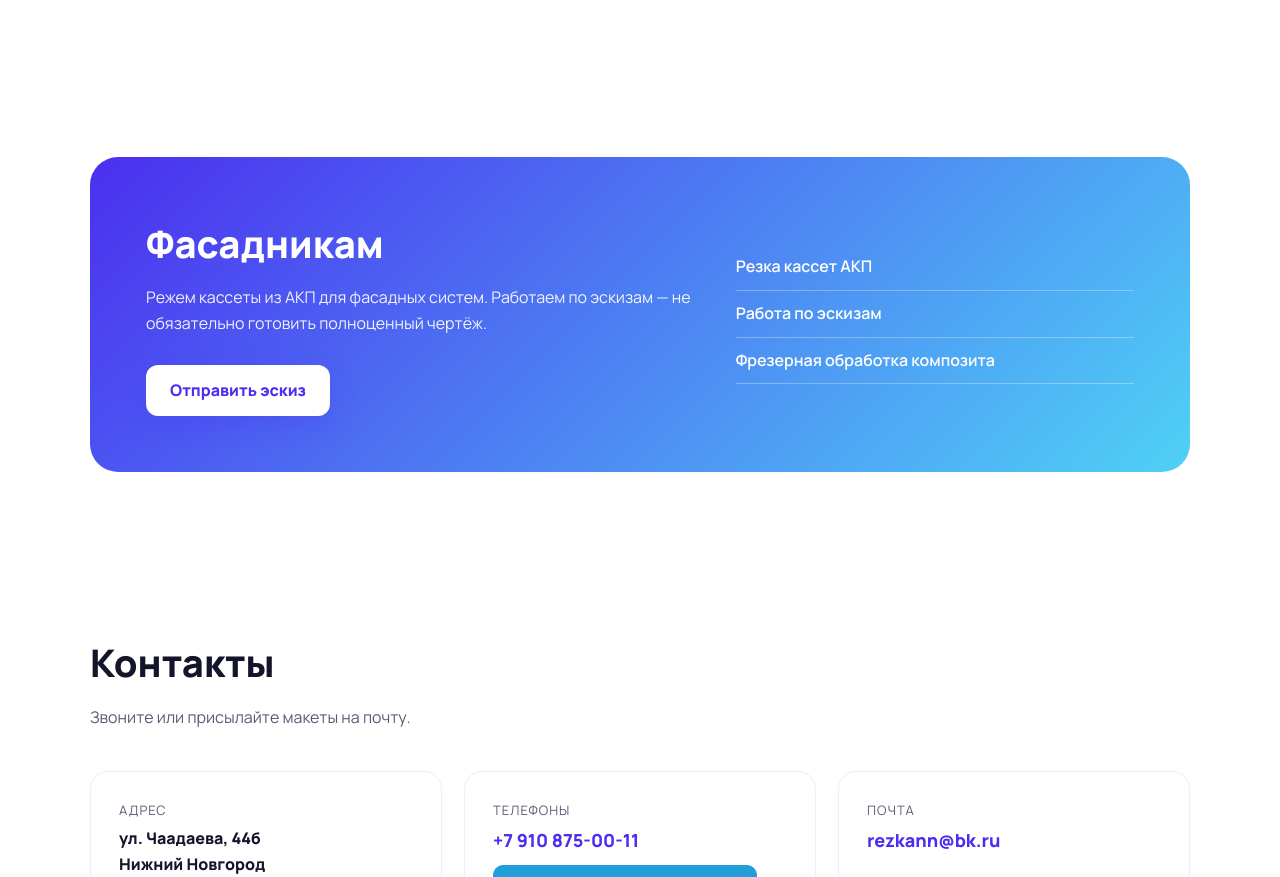
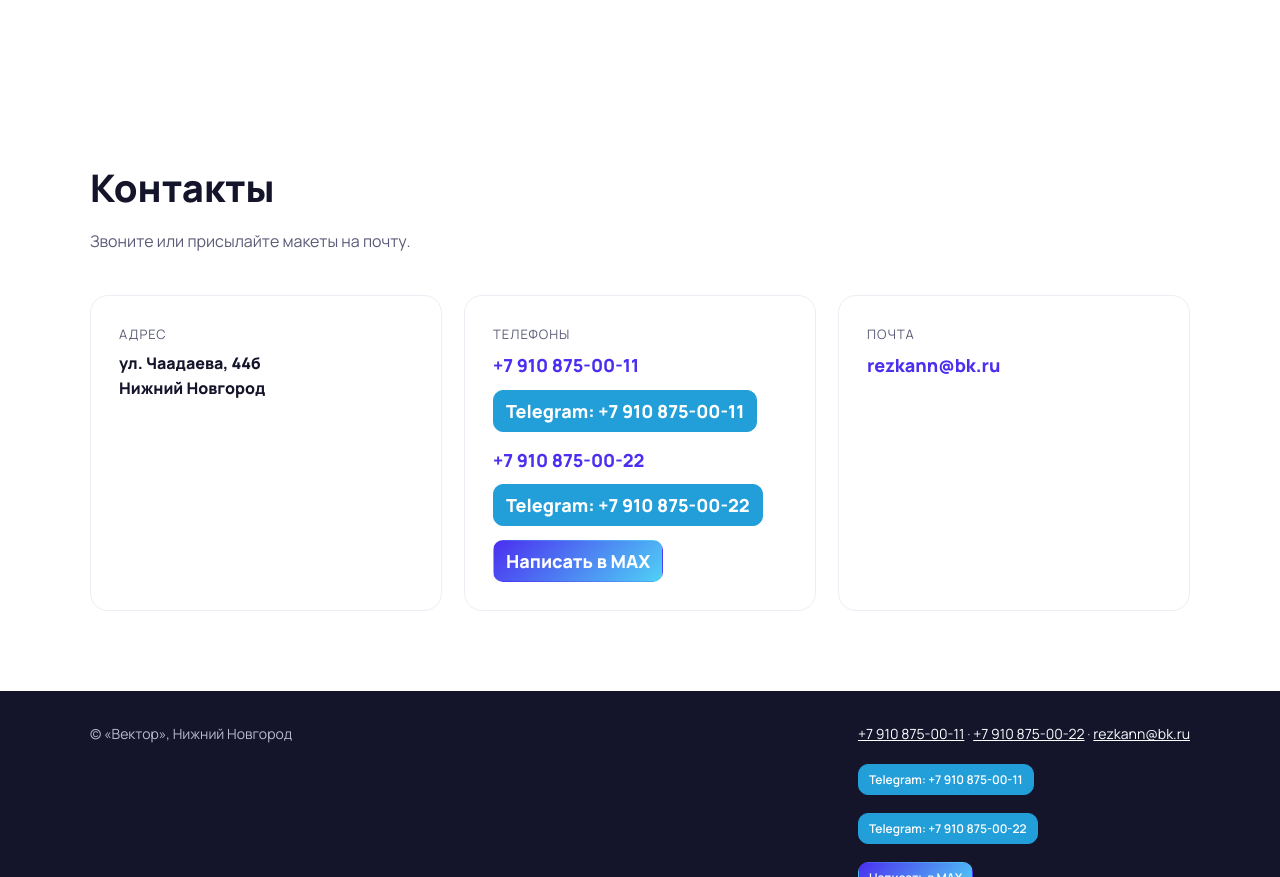
Before and after one commit to laykinalex-prog/vector-nn-site, a plain HTML site: page index.html in a window 1280 px wide. Shown: the part 4106-4983 px from the top of the page. Drawn offline with Linux system fonts and the light colour scheme.

Commit message:
Убран блок «Фасадникам» — услуга уже есть в разделе услуг

```diff
--- a/index.html
+++ b/index.html
@@ -23,13 +23,10 @@ section{padding:80px 0}h2{font-size:clamp(26px,3.5vw,38px);font-weight:800;margi
 .msg{display:flex;flex-wrap:wrap;gap:8px;margin-top:10px}.mb{font:600 13px Manrope,sans-serif;padding:8px 12px;border-radius:10px;border:1.5px solid var(--a);color:var(--a);background:#fff;text-decoration:none;cursor:pointer}.mb.tg{background:#229ed9;border-color:#229ed9;color:#fff}.mb.ok{background:#e7f8ee;border-color:#2a9d5c;color:#2a9d5c}.ph{margin-bottom:14px}footer .mb{font-size:12px;padding:6px 10px}.fm{display:flex;flex-direction:column;gap:8px}
 .card h3{font-size:20px;margin-bottom:8px}.card p,.card li{color:var(--m)}.card ul{padding-left:18px}
 .steps{background:var(--bg)}.n{font-size:44px;font-weight:800}
-.fac{background:var(--g);color:#fff;border-radius:28px;padding:56px;display:grid;grid-template-columns:1.4fr 1fr;gap:32px;align-items:center}
-.fac p{opacity:.92;margin:10px 0}.fac ul{list-style:none}.fac li{padding:10px 0;border-bottom:1px solid rgba(255,255,255,.3);font-weight:600}
-.fac .btn{background:#fff;color:var(--a);margin-top:18px}
 .ct{display:grid;grid-template-columns:repeat(auto-fit,minmax(240px,1fr));gap:22px}.ct a{text-decoration:none;font-weight:700;font-size:18px;display:block}
 .lbl{font-size:13px;text-transform:uppercase;letter-spacing:.08em;color:var(--m);margin-bottom:6px}
 footer{background:var(--t);color:#b9b9cf;padding:32px 0;font-size:14px}footer .w{display:flex;justify-content:space-between;gap:16px;flex-wrap:wrap}footer a{color:#fff}
-@media(max-width:760px){.hero{padding:60px 0}section{padding:56px 0}.fac{grid-template-columns:1fr;padding:32px 24px}header .w{height:92px}.logo img{height:72px}header .btn{padding:10px 14px;font-size:13px}}
+@media(max-width:760px){.hero{padding:60px 0}section{padding:56px 0}header .w{height:92px}.logo img{height:72px}header .btn{padding:10px 14px;font-size:13px}}
 .tbd{background:#fff3cd;color:#8a5a00;padding:0 6px;border-radius:6px;font-weight:700}.spec{margin-top:12px;border-top:1px solid #eceef5}.spec div{display:flex;justify-content:space-between;gap:12px;padding:9px 0;border-bottom:1px solid #eceef5;font-size:15px}.spec span{color:var(--m)}.spec b{text-align:right;white-space:nowrap}.about p{font-size:19px;max-width:820px;margin-bottom:14px}
 .g4{grid-template-columns:repeat(4,minmax(0,1fr))}.g4 .card{padding:24px 20px}.g4 .spec div{font-size:14px}@media(max-width:1000px){.g4{grid-template-columns:repeat(2,minmax(0,1fr))}}@media(max-width:560px){.g4{grid-template-columns:1fr}}
 .hg{display:grid;grid-template-columns:1fr 320px;gap:40px;align-items:center}.hl{width:100%;mix-blend-mode:multiply}
@@ -68,9 +65,6 @@ footer{background:var(--t);color:#b9b9cf;padding:32px 0;font-size:14px}footer .w
 <div class="card"><div class="n gt">02</div><h3>Просчёт</h3><p>Рассчитаем стоимость и согласуем детали заказа.</p></div>
 <div class="card"><div class="n gt">03</div><h3>Изготовление</h3><p>Изготовим изделия по согласованному макету.</p></div>
 </div></div></section>
-<section><div class="w"><div class="fac"><div><h2>Фасадникам</h2><p>Режем кассеты из АКП для фасадных систем. Работаем по эскизам — не обязательно готовить полноценный чертёж.</p>
-<a class="btn" href="mailto:rezkann@bk.ru?subject=Резка кассет АКП">Отправить эскиз</a></div>
-<ul><li>Резка кассет АКП</li><li>Работа по эскизам</li><li>Фрезерная обработка композита</li></ul></div></div></section>
 <section id="contacts"><div class="w"><h2>Контакты</h2><p class="sub">Звоните или присылайте макеты на почту.</p><div class="ct">
 <div class="card"><div class="lbl">Адрес</div><b>ул. Чаадаева, 44б<br>Нижний Новгород</b></div>
 <div class="card"><div class="lbl">Телефоны</div><div class="ph"><a href="tel:+79108750011">+7 910 875-00-11</a><div class="msg"><a class="mb tg" href="https://t.me/+79108750011" target="_blank" rel="noopener">Telegram: +7 910 875-00-11</a></div></div><div class="ph"><a href="tel:+79108750022">+7 910 875-00-22</a><div class="msg"><a class="mb tg" href="https://t.me/+79108750022" target="_blank" rel="noopener">Telegram: +7 910 875-00-22</a></div></div><div class="msg"><a class="mb mx" href="https://max.ru/u/f9LHodD0cOIa2guzvRmWNece4hvO4FoFel16nZ0ovfkyx26Pc7wH9HhJsGc" target="_blank" rel="noopener">Написать в MAX</a></div></div>
```
